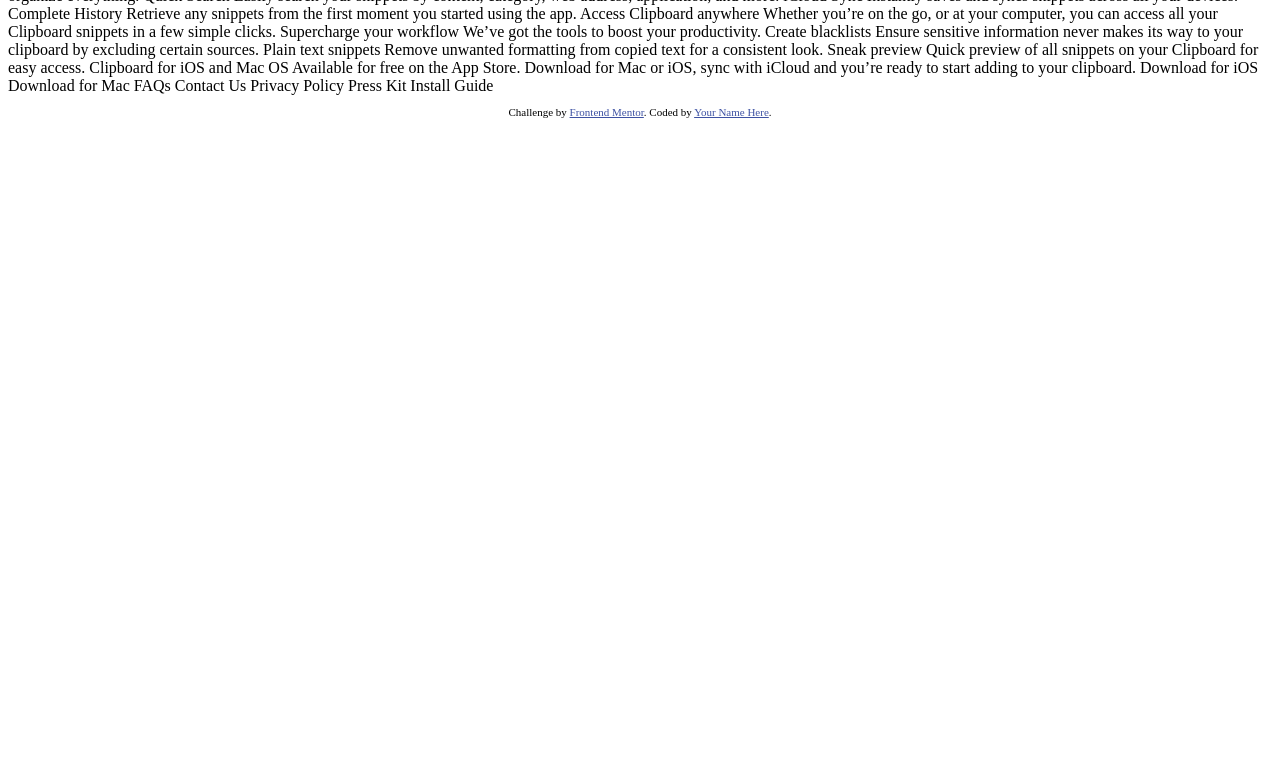
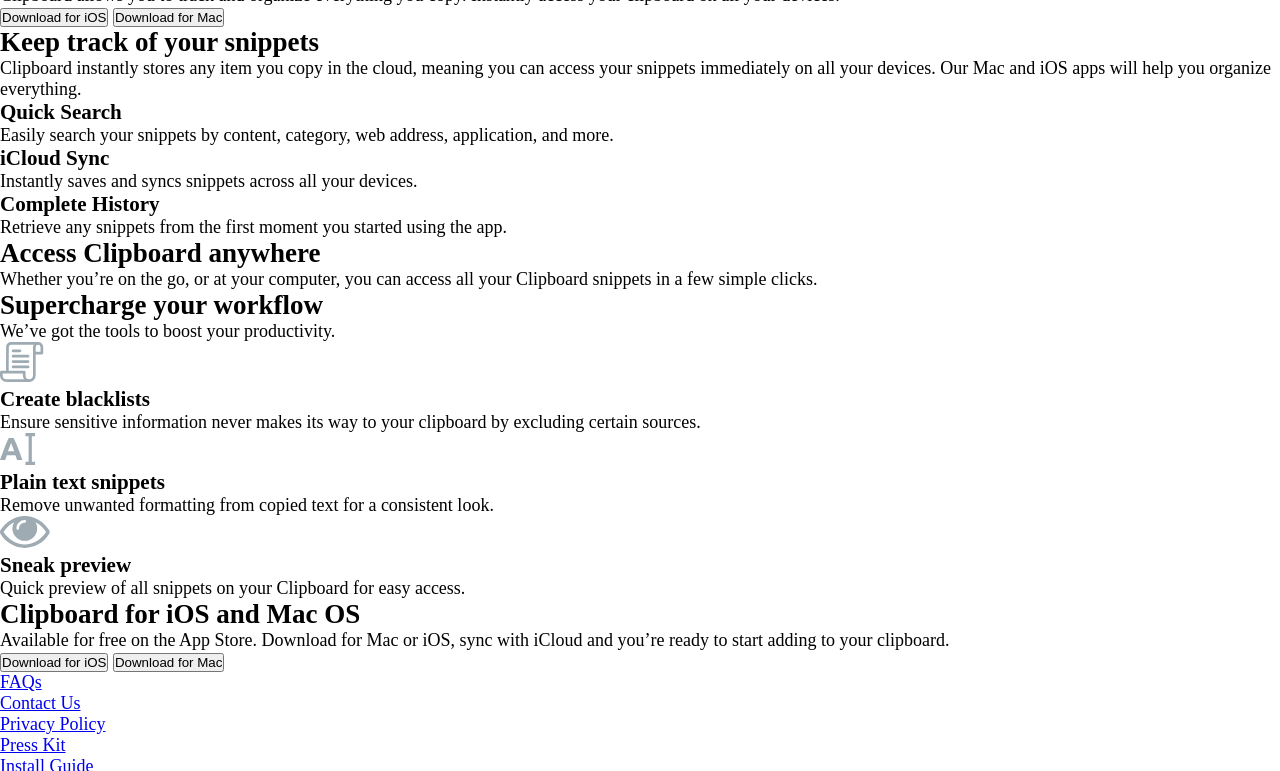
Before and after one commit to mihailomarkovic/clipboard-landing-page, a plain HTML site: page index.html in a window 1280 px wide. Shown: the part 57-828 px from the top of the page. Before the commit the page ends 800 px from the top, so only its background shows below. Drawn offline with Linux system fonts and the light colour scheme.

Commit message:
Separate sections and classes in HTML file

```diff
--- a/index.html
+++ b/index.html
@@ -1,86 +1,132 @@
 <!DOCTYPE html>
 <html lang="en">
   <head>
-  <meta charset="UTF-8">
-  <meta name="viewport" content="width=device-width, initial-scale=1.0"> <!-- displays site properly based on user's device -->
+    <meta charset="UTF-8" />
+    <meta name="viewport" content="width=device-width, initial-scale=1.0" />
+    <!-- displays site properly based on user's device -->
 
-  <link rel="icon" type="image/png" sizes="32x32" href="./images/favicon-32x32.png">
+    <link
+      rel="icon"
+      type="image/png"
+      sizes="32x32"
+      href="./images/favicon-32x32.png"
+    />
 
     <title>Frontend Mentor | Clipboard landing page</title>
-
-  <!-- Feel free to remove these styles or customise in your own stylesheet 👍 -->
-  <style>
-    .attribution { font-size: 11px; text-align: center; }
-    .attribution a { color: hsl(228, 45%, 44%); }
-  </style>
+    <link rel="stylesheet" href="styles.css" />
   </head>
   <body>
+    <header class="header">
+      <h1 class="heading-primary">A history of everything you copy</h1>
+      <p class="text">
+        Clipboard allows you to track and organize everything you copy.
+        Instantly access your clipboard on all your devices.
+      </p>
+      <button class="btn btn--ios">Download for iOS</button>
+      <button class="btn btn--mac">Download for Mac</button>
+    </header>
 
-  A history of everything you copy
+    <section class="section-desktop">
+      <h2 class="heading-secondary">Keep track of your snippets</h2>
+      <p class="text">
+        Clipboard instantly stores any item you copy in the cloud, meaning you
+        can access your snippets immediately on all your devices. Our Mac and
+        iOS apps will help you organize everything.
+      </p>
+      <h3 class="subheading">Quick Search</h3>
+      <p class="text">
+        Easily search your snippets by content, category, web address,
+        application, and more.
+      </p>
+      <h3 class="subheading">iCloud Sync</h3>
+      <p class="text">
+        Instantly saves and syncs snippets across all your devices.
+      </p>
+      <h3 class="subheading">Complete History</h3>
+      <p class="text">
+        Retrieve any snippets from the first moment you started using the app.
+      </p>
+    </section>
 
-  Clipboard allows you to track and organize everything you
-  copy. Instantly access your clipboard on all your devices.
+    <section class="section-tablet-phone">
+      <h2 class="heading-secondary">Access Clipboard anywhere</h2>
+      <p class="text">
+        Whether you’re on the go, or at your computer, you can access all your
+        Clipboard snippets in a few simple clicks.
+      </p>
+    </section>
 
-  Download for iOS
-  Download for Mac
+    <section class="cards-section">
+      <h2 class="heading-secondary">Supercharge your workflow</h2>
+      <p class="text">We’ve got the tools to boost your productivity.</p>
+      <div class="cards">
+        <div class="card">
+          <div class="card__icon">
+            <img src="/images/icon-blacklist.svg" alt="blacklist icon" />
+          </div>
+          <h3 class="subheading">Create blacklists</h3>
+          <p class="card__text">
+            Ensure sensitive information never makes its way to your clipboard
+            by excluding certain sources.
+          </p>
+        </div>
+        <div class="card">
+          <div class="card__icon">
+            <img src="/images/icon-text.svg" alt="text icon" />
+          </div>
+          <h3 class="subheading">Plain text snippets</h3>
+          <p class="card__text">
+            Remove unwanted formatting from copied text for a consistent look.
+          </p>
+        </div>
+        <div class="card">
+          <div class="card__icon">
+            <img src="/images/icon-preview.svg" alt="" />
+          </div>
+          <h3 class="subheading">Sneak preview</h3>
+          <p class="card__text">
+            Quick preview of all snippets on your Clipboard for easy access.
+          </p>
+        </div>
+      </div>
+    </section>
 
-  Keep track of your snippets
+    <section class="section-logos"></section>
 
-  Clipboard instantly stores any item you copy in the cloud,
-  meaning you can access your snippets immediately on all your
-  devices. Our Mac and iOS apps will help you organize everything.
+    <section class="cta-section">
+      <h2 class="heading-secondary">Clipboard for iOS and Mac OS</h2>
+      <p class="text">
+        Available for free on the App Store. Download for Mac or iOS, sync with
+        iCloud and you’re ready to start adding to your clipboard.
+      </p>
+      <button class="btn btn--ios">Download for iOS</button>
+      <button class="btn btn--mac">Download for Mac</button>
+    </section>
 
-  Quick Search
+    <footer class="footer">
+      <ul class="nav">
+        <li class="nav__item">
+          <a href="#" class="nav__link">FAQs</a>
+        </li>
+        <li class="nav__item">
+          <a href="#" class="nav__link">Contact Us</a>
+        </li>
+        <li class="nav__item">
+          <a href="#" class="nav__link">Privacy Policy</a>
+        </li>
+        <li class="nav__item">
+          <a href="#" class="nav__link">Press Kit</a>
+        </li>
+        <li class="nav__item">
+          <a href="#" class="nav__link">Install Guide</a>
+        </li>
+      </ul>
 
-  Easily search your snippets by content, category, web address, application, and more.
-
-  iCloud Sync
-
-  Instantly saves and syncs snippets across all your devices.
-
-  Complete History
-
-  Retrieve any snippets from the first moment you started using the app.
-
-  Access Clipboard anywhere
-
-  Whether you’re on the go, or at your computer, you can access all your Clipboard
-  snippets in a few simple clicks.
-
-  Supercharge your workflow
-
-  We’ve got the tools to boost your productivity.
-
-  Create blacklists
-
-  Ensure sensitive information never makes its way to your clipboard by excluding certain sources.
-
-  Plain text snippets
-
-  Remove unwanted formatting from copied text for a consistent look.
-
-  Sneak preview
-
-  Quick preview of all snippets on your Clipboard for easy access.
-
-  Clipboard for iOS and Mac OS
-
-  Available for free on the App Store. Download for Mac or iOS, sync with iCloud
-  and you’re ready to start adding to your clipboard.
-
-  Download for iOS
-  Download for Mac
-
-  FAQs
-  Contact Us
-  Privacy Policy
-  Press Kit
-  Install Guide
-
-  <footer>
       <p class="attribution">
-      Challenge by <a href="https://www.frontendmentor.io?ref=challenge" target="_blank">Frontend Mentor</a>.
-      Coded by <a href="#">Your Name Here</a>.
+        Challenge by
+        <a href="https://www.frontendmentor.io?ref=challenge" target="_blank"
+          >Frontend Mentor</a
+        >. Coded by <a href="#">Your Name Here</a>.
       </p>
     </footer>
   </body>
--- /dev/null
+++ b/styles.css
@@ -0,0 +1,16 @@
+*,
+*::before,
+*::after {
+  margin: 0;
+  padding: 0;
+  box-sizing: inherit;
+}
+
+html {
+  box-sizing: border-box;
+  font-size: 62.5%;
+}
+
+body {
+  font-size: large;
+}
```
Lines whose indentation alone changed are shown as unchanged.
